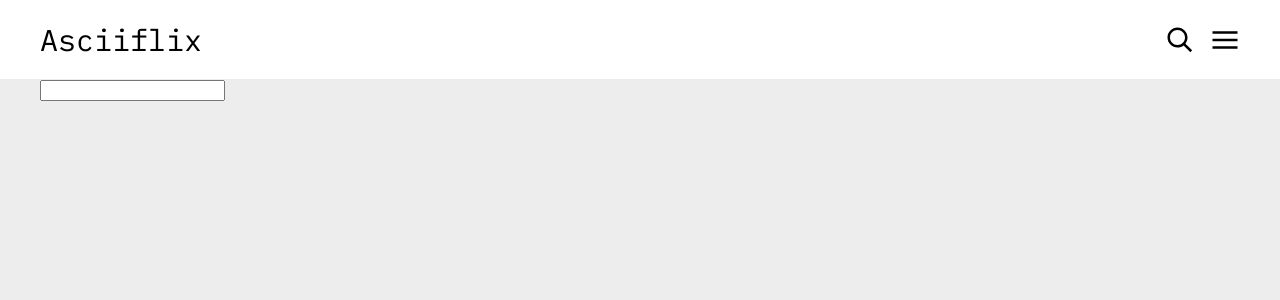
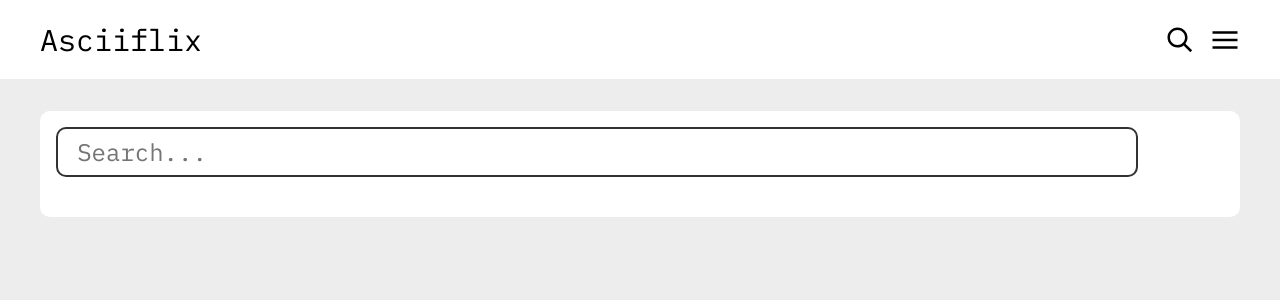
Before and after one commit to asciiflix/webclient, a React (Create React App) app: page /search in a window 1280 px wide. Shown: the top 300 px of the page. Built offline with nearby package versions, Linux system fonts and the light colour scheme.

Commit message:
Styled Search to fit mockup

```diff
--- a/src/Common/UserPreview/UserPreview.css
+++ b/src/Common/UserPreview/UserPreview.css
@@ -1,3 +1,29 @@
 .user-preview-link {
+    display: inline-block;
     text-decoration: none;
+    color: black;
 }
+
+.user-preview-container {
+    background-color: white;
+    justify-content: center;
+    border-radius: 10px;
+    width: fit-content;
+    padding-right: 1em;
+}
+
+.user-preview-circle {
+    padding: 0.5em;
+    float: left;
+}
+
+.user-preview-desc {
+    margin-top: 2px;
+    margin-bottom: 22px;
+}
+
+.user-preview-username {
+    margin-top: 20px;
+    font-weight: 600;
+    margin-bottom: 2px;
+}
--- a/src/Common/UserPreview/UserPreview.tsx
+++ b/src/Common/UserPreview/UserPreview.tsx
@@ -1,6 +1,7 @@
 import React, { Component } from 'react'
 import { Link } from 'react-router-dom';
 import "./UserPreview.css";
+import circle from "./UserPreview.svg"
 
 interface UserPreviewProps {
     username: string
@@ -10,12 +11,24 @@ interface UserPreviewProps {
 
 export default class UserPreview extends Component<UserPreviewProps> {
 
+    getShortDesc = () => {
+        if (this.props.description === undefined)
+            return "Ultra cool dude..."
+        console.log(this.props.description)
+        if (this.props.description.length < 15) {
+            return this.props.description;
+        } else {
+            return this.props.description.slice(0, 15) + "...";
+        }
+    }
+
     render() {
         return (
-            <div>
+            <div className="user-preview-container">
+                <img src={circle} alt="circle" className="user-preview-circle"/>
                 <Link to={"/user/" + this.props.userId} className="user-preview-link">
-                    <p>{this.props.username}</p>
-                    <p>{this.props.description}</p>
+                    <p className="user-preview-username">{this.props.username}</p>
+                    <p className="user-preview-desc">{this.getShortDesc()}</p>
                 </Link>
             </div>
         )
--- a/src/Pages/SearchPage/SearchPage.css
+++ b/src/Pages/SearchPage/SearchPage.css
@@ -0,0 +1,35 @@
+.search-page-search {
+    border-radius: 10px;
+    border-style: solid;
+    border-color: #323232;
+
+    padding: 0.3em;
+    padding-left: 0.8em;
+    margin-bottom: 1em;
+    font-size: 24px;
+    font-family: 'IBM Plex Mono', monospace;
+    width: 97.5%;
+}
+
+.search-page-container {
+    background-color: white;
+    padding: 1em;
+    margin-top: 2em;
+    border-radius: 10px;
+}
+
+.search-results {
+    background-color: #DEDEDE;
+    padding: 10px;
+    display: grid;
+    column-gap: 5px;
+    row-gap: 20px;
+    grid-auto-columns: 200px;
+    grid-template-columns: repeat(auto-fill, minmax(var(--video-preview-width), 1fr))
+}
+
+@media screen and (max-width: 1300px) {
+    .search-page-search {
+        width: 90%;
+    }
+}
--- a/src/Pages/SearchPage/SearchPage.tsx
+++ b/src/Pages/SearchPage/SearchPage.tsx
@@ -3,6 +3,7 @@ import UserPreview from '../../Common/UserPreview/UserPreview';
 import VideoPreview from '../../Common/VideoPreview/VideoPreview';
 import { backendURL } from '../../Config';
 import SearchResultModel from '../../Models/SearchResultModel';
+import "./SearchPage.css"
 
 interface SearchPageProps {
 
@@ -66,13 +67,19 @@ export default class SearchPage extends Component<SearchPageProps, SearchPageSta
     }
 
     render() {
+        console.log(this.state.searchResults)
         return (
-            <div>
+            <div className="search-page-container">
                 <form onSubmit={this.handleSearch}>
-                    <input type="text" value={this.state.searchQuery} onChange={this.handleSearchChange}/>
+                    <input className="search-page-search" type="text" value={this.state.searchQuery} onChange={this.handleSearchChange} placeholder="Search..."/>
                 </form>
-                {this.state.searchResults.Videos.map(video => <VideoPreview key={video.UUID} uuid={video.UUID} title={video.Title} creator_id={video.UserID}/>)}
-                {this.state.searchResults.Users.map(user => <UserPreview key={user.UserID} username={user.Name} description={user.Desciption} userId={user.UserID}/>)}
+
+                {this.state.searchResults.Users.length === 0? <></> : <div className="search-results search-page-users">
+                    {this.state.searchResults.Users.map(user => <UserPreview key={user.UserID} username={user.Name} description={user.Desciption} userId={user.UserID}/>)}
+                </div>}
+                {this.state.searchResults.Videos.length === 0? <></> : <div className="search-results search-page-videos">
+                    {this.state.searchResults.Videos.map(video => <VideoPreview key={video.UUID} uuid={video.UUID} title={video.Title} creator_id={video.UserID}/>)}
+                </div>}
             </div>
         )
     }
```
Also changed, not shown: src/Common/UserPreview/UserPreview.svg (added).
